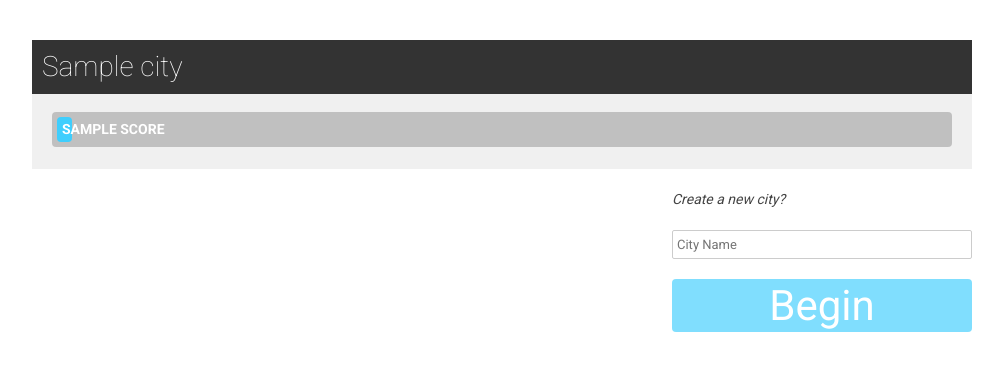
After one commit to ericrieper/Worldplay, a Flask app: template app/templates/city.html in a window 1280 px wide. The commit adds this page. Shown: the top 371 px of the page, without its empty margins (138-1141 px from the left). Run offline with Flask 2, Linux system fonts and the light colour scheme; the template is opened without the code that fills it: most values are stand-ins (such as "Sample title", 1, 10 or a date in 2020); a database or web service that is not in the repository returns one stand-in record (values such as "Sample title"); data that the repository does not hold is empty; some libraries are stand-ins or nearby versions.

Commit message:
Feature complete

```diff
--- a/app/routes.py
+++ b/app/routes.py
@@ -1,67 +1,125 @@
 from app import app
 from flask import render_template, json, jsonify, request, Response
+import pprint
+pp = pprint.PrettyPrinter(indent=4)
 
 ## DATABASE CONNECTION ##
 from pymongo import MongoClient
 from bson.objectid import ObjectId
-from bson import BSON
-from bson import json_util
+from bson import BSON, json_util
 client = MongoClient()
 db = client.worldGenDB
 questionColl = db.questions
 tokenColl = db.tokens
+cityColl = db.cities
+
+#-------------------FUNCTIONS-------------------#
+
+def makeJSON(data):
+	return Response(json.dumps(data, indent=4, default=json_util.default),  mimetype='application/json')
+
+def getScores(cityID):
+	cityData = cityColl.find_one({"_id" : ObjectId(cityID)})
+	answerCount = len(cityData['answers'])
+	scores = []
+
+
+	# FOR EACH ANSWER
+	for answer in cityData['answers']:
+		tokenScore = 0
+		questionID = answer['question']
+		response = answer['response'];
+		questionData = questionColl.find_one({"_id" : ObjectId(questionID)})
+
+		# FOR EACH TOKEN LINKED TO ANSWER
+		for token in questionData['questionTokens']:
+			currentTokenID = token['tokenID']
+			tokenName = tokenColl.find_one({'_id' : ObjectId(currentTokenID)})['name']
+
+			if (response == 0):
+				scoreChange = int(token['tokenValueNo'])
+			elif (response == 1):
+				scoreChange = int(token['tokenValueYes'])
+
+			for s in scores:
+			    if s['scoreTokenID'] == currentTokenID:
+			        s['score'] += scoreChange
+			        s['percent'] = getPercent(s['score'],answerCount)
+			        break
+			else:
+			    scores.append({'scoreTokenID' : currentTokenID, 'name' : tokenName, 'score' : scoreChange, 'percent' : getPercent(scoreChange,answerCount)})
+	#print "SCORES:\n"
+	#pp.pprint(scores)
+	return scores
+
+def getPercent(s,totalAnswers):
+	maxScore = totalAnswers * 5
+	scorePercent = ( (s+maxScore) / float((maxScore*2)) )*100
+	return scorePercent
+
+def getRounds():
+	rounds = db.settings.find_one({"setting": "rounds"})['value'];
+	return rounds
+
 
 #-------------------BROWSER NAVIGATION ROUTES-------------------#
 
 @app.route('/')
 @app.route('/index')
 def index():
-    user = { 'nickname': 'Miguel' }
-    posts = [
-        {
-            'author': { 'nickname': 'John' },
-            'body': 'Beautiful day in Portland!'
-        },
-        {
-            'author': { 'nickname': 'Susan' },
-            'body': 'The Avengers movie was so cool!'
-        }
-    ]
-    return render_template("index.html",
-        title = 'Home',
-        user = user,
-        posts = posts)
+    return render_template("index.html", title = 'Home')
 
 ### Creating a community
 @app.route('/gen')
 def gen():
 	return render_template("gen.html")
 
-### Submission screen
-@app.route('/submit')
-def submit():
-	return render_template("submit.html")
+### View City
+@app.route('/city/<cityid>', methods=['GET'])
+def cityView(cityid):
+	data = cityColl.find_one({"_id" : ObjectId(cityid)})
+	return render_template("city.html", title = 'City View', city = data)
 
 ### Admin ##########
 @app.route('/admin')
 def admin():
 	questions = questionColl.find()
 	tokens = tokenColl.find().sort("position", -1)
-	return render_template("admin.html", title = 'Administration', questions = list(questions), tokens = list(tokens))
+	cities = cityColl.find()
+	return render_template("admin.html", title = 'Administration', questions = list(questions), tokens = list(tokens), cities = list(cities), rounds = getRounds())
 
 #-------------------FUNCTIONAL ROUTES-------------------#
+
+### GET return all CITIES JSON #######
+@app.route('/api/cities', methods=['GET'])
+def getCities():
+	data = cityColl.find()
+	return makeJSON(list(data))
+
+### POST Add a new CITY ################
+@app.route('/api/city', methods=['POST'])
+def newCity():
+	content = request.get_json(force=True)
+	newTokenID = cityColl.insert(content)
+	return str(newTokenID)
+
+### GET return a single CITY JSON #######
+@app.route('/api/city/<cityid>', methods=['GET'])
+def getCity(cityid):
+	data = cityColl.find_one({"_id" : ObjectId(cityid)})
+	return makeJSON(data)
 
 ### GET Return all QUESTIONS JSON ############
 @app.route('/api/questions', methods=['GET'])
 def questions():
-	data = questionColl.find()
-	return Response(json.dumps(list(data), indent=4, default=json_util.default),  mimetype='application/json')
+	data = questionColl.find().limit(getRounds())
+	return makeJSON(list(data))
 
 ### GET a single QUESTION ###############################
 @app.route('/api/question/<questionid>', methods=['GET'])
 def getQuestion(questionid):
 	data = questionColl.find_one({"_id" : ObjectId(questionid)})
-	return Response(json.dumps(data, indent=4, default=json_util.default),  mimetype='application/json')
+	return makeJSON(data)
 
 ### POST Add a new QUESTION ################
 @app.route('/newQuestion', methods=['POST'])
@@ -69,10 +127,6 @@ def newQuestion():
 	content = request.get_json(force=True)
 	newPosition = questionColl.count()
 	content['position'] = newPosition
-	print "content ---"
-	print type(content)
-	print content
-	print "--- content"
 	newTokenID = questionColl.insert(content)
 	return 'Inserted question ID: ' + str(newTokenID)
 
@@ -80,8 +134,7 @@ def newQuestion():
 @app.route('/api/tokens', methods=['GET'])
 def tokens():
 	data = tokenColl.find()
-	return Response(json.dumps(list(data), indent=4, default=json_util.default),  mimetype='application/json')
-
+	return makeJSON(list(data))
 
 ### POST Add a new TOKEN ################
 @app.route('/newToken', methods=['POST'])
@@ -89,26 +142,30 @@ def newToken():
 	content = request.get_json(force=True)
 	newPosition = tokenColl.count()
 	content['position'] = newPosition
-	print "content ---"
-	print type(content)
-	print content
-	print "--- content"
 	newTokenID = tokenColl.insert(content)
 	return 'Inserted: ' + str(newTokenID)
 
-
-### DELETE a QUESTION or TOKEN ################################
+### DELETE a RESOURCE ################################
 @app.route('/api/<resourceType>/<tokenid>', methods=['DELETE'])
 def removeToken(resourceType,tokenid):
 	dropID = tokenid
 	if (resourceType == "token"):
 		remove = db.tokens.remove({"_id" : ObjectId(dropID)}, True)
 		return 'Attempting to remove token ' + dropID
-
+	elif (resourceType == "city"):
+		remove = db.cities.remove({"_id" : ObjectId(dropID)}, True)
+		return 'Attempting to remove city ' + dropID
 	else:
 		if (resourceType == "question"):
 			remove = db.questions.remove({"_id" : ObjectId(dropID)}, True)
 			return 'Attempting to remove question ' + dropID
-			print remove
 		else:
 			return 'DELETE received with wrong resource type.'
+
+### PUT Update total questions asked ############
+@app.route('/totalQuestions', methods=['PUT'])
+def totalQuestions():
+	content = request.get_json(force=True)
+	questionsAsked = content['questions']
+	db.settings.update({"setting": "rounds"}, {"$set": {"value": int(questionsAsked)}})
+	return str(getRounds())
--- a/app/static/css/layout.css
+++ b/app/static/css/layout.css
@@ -59,13 +59,18 @@ body {
 	padding: 2px 8px 2px 8px;
 	color: #fff !important;
 	text-decoration: none;
-	font-family: 'Roboto','Helvetica','Arial', sans-serif !important;
+	xfont-family: 'Roboto','Helvetica','Arial', sans-serif !important;
 	font-weight: 500;
 	font-size: 3em;
     -webkit-transition: opacity 0.2s;
     transition: opacity 0.2s;
     margin: 0;
     opacity: 0.66;
+    border-radius: 4px;
+    cursor: pointer;
+}
+i.flatButton{
+	font-size: 20px;
 }
 .flatButton:hover, .itemButton:hover {
 	opacity:1;
@@ -134,13 +139,11 @@ button:focus, input[type='range'] {
 .foldedForm {
 	background-color: rgba(0,0,0,0.05);
 	border-radius: 2px;
-	xpadding: 10px;
 	margin-bottom: 15px;
 	margin-top: 15px;
 }
 form {
 	margin:0;
-	xpadding-right: 10px;
 }
 
 .shrinky {
@@ -171,6 +174,9 @@ form > * {
 	padding: 10px;
 }
 
+ul.preFolded {
+	margin: 10px 0px 10px 0px;
+}
 .ynDisplay {
 	display: inline-block;
 	color: #fff;
@@ -181,15 +187,33 @@ form > * {
 	vertical-align: middle;
 	line-height: 20px;
 	border-radius: 2px;
-	opacity: 0.4;
+	opacity: 0.8;
 
 }
-
+li {line-height: normal}
 li label {
 	height: 30px;
 	line-height: 30px;
 }
 
+.buttonAside{
+	-webkit-box-sizing: border-box;
+	-moz-box-sizing: border-box;
+	box-sizing: border-box;
+	display: inline-block;
+	width: 75px;
+	height:40px;
+	vertical-align: top;
+	float-left;
+
+}
+.itemDesc {
+	-webkit-box-sizing: border-box;
+	-moz-box-sizing: border-box;
+	box-sizing: border-box;
+	display: inline-block;
+	width: 72%;
+}
 /* # GENERATION # */
 
 #cityVis {
@@ -230,6 +254,7 @@ li label {
 	text-transform: uppercase;
 	font-weight: 900;
 	color: #fff;
+	font-weight: 15px;
 }
 
 #nameInput {
--- a/app/static/js/main.js
+++ b/app/static/js/main.js
@@ -1,4 +1,3 @@
-
 // On page ready
 Zepto(function($){
 	$('.preFolded').hide();
@@ -27,8 +26,8 @@ function begin(){
 
 // Ajax GET for dynamic content container
 function navigate(route){
-	$('#mainContainer').addClass('animated fadeOut');
-	$(' #mainContainer').one('webkitAnimationEnd mozAnimationEnd MSAnimationEnd oanimationend animationend', function(){
+	dip('#mainContainer',0);
+	$('#mainContainer').one('webkitAnimationEnd mozAnimationEnd MSAnimationEnd oanimationend animationend', function(){
 		$.get(route, function(response){
 			$('#activeContainer').html(response);
 			if(route == "/gen"){
@@ -40,24 +39,25 @@ function navigate(route){
 					$('#cityVis ul').append(tokenHTML);
 				}
 				displayQuestion();
-				dip('#mainContainer',1);
 				$('#bottomFunctions').addClass('animated fadeIn');
 				$('#bottomFunctions').removeClass('hidden');
 			}
 			else {updateContent(response)}
+			dip('#mainContainer',1);
 		})
-	});
+	})
 }
 
+// Fade element in / out
 function dip(el,dir){
 
 	if (dir == 0){
-		$(el).addClass('fadeOut');
 		$(el).removeClass('fadeIn');
+		$(el).addClass('animated fadeOut');
 	}
 	else if (dir == 1){
 		$(el).removeClass('fadeOut');
-		$(el).addClass('fadeIn');
+		$(el).addClass('animated fadeIn junks');
 	}
 }
 
@@ -77,6 +77,7 @@ var currQuestion = 0;
 var totalQuestions = 0;
 var clientAnswers = [];
 var genName = "New City";
+var scores = [];
 
 
 function getQuestions(){
@@ -90,7 +91,6 @@ function getTokens(){
 	$.getJSON('/api/tokens', function(data){
 		tokens = data;
 		totalTokens = tokens.length;
-		//console.log(JSON.stringify(tokens));
 	})
 }
 
@@ -109,24 +109,25 @@ function displayQuestion() {
 }
 
 function answerQuestion(response){
-	data = {'question' : clientQuestions[currQuestion]._id.$oid, 'response' : response, 'score' : 0};
+	data = {'question' : clientQuestions[currQuestion]._id.$oid, 'response' : response};
 	clientAnswers.push(data);
 	debugClient();
 	updateBars();
 	currQuestion++;
 	if (currQuestion < totalQuestions){displayQuestion()}
-	//else {displaySubmit()}
+	else {displaySubmit()}
 }
 
 function updateBars(){
-	console.log('\n\n\nUpdating bars...\n\n\n');
-	var scores = [];
-
-	for (i = 0; i < totalTokens; i++){
-		scores.push({'tID' : tokens[i]._id.$oid, 'score' : 0});
+	scores = [];
+	for (i = 0; i < totalTokens; i++){ // CREATE SCORE OBJECTS
+		scores.push({
+		'tID' : tokens[i]._id.$oid,
+			'name' : tokens[i].name,
+			'percent' : 0,
+			'score' : 0
+		});
 	}
-
-	console.log('SCORES is: ' + JSON.stringify(scores));
 
 	for (i = 0; i < clientAnswers.length; i++){ // FOR EACH ANSWERED QUESTION
 		for (t = 0; t < totalTokens; t++) { // FOR EACH TOKEN
@@ -141,39 +142,34 @@ function updateBars(){
 			}
 		}
 	}
-	console.log('--UPDATEDSCORES is: ' + JSON.stringify(scores));
 	// DONE TABULATING, UPDATE BARS
-	//console.log('scores is...' + JSON.stringify(scores));
-
 	for (i = 0; i < scores.length; i++){ // FOR EACH SCORE
 		var maxScore = totalQuestions * 5;
 		var scorePercent = ((scores[i].score+maxScore) / (maxScore*2))*100;
-		console.log('Trying to update ' + scores[i].tID + ' to ' + scorePercent);
+		scores[i].percent = scorePercent;
 		$('#bar-'+scores[i].tID + " span").width(scorePercent+'%')
 	}
-
-
-
-}
-
-
-
-
-
+} // END of updateBars()
 
 
 function displaySubmit(){
-	navigate('/submit');
-	dip('#bottomFunctions',0);
+
+		dip('#bottomFunctions',0);
+		$('#bottomFunctions').one('webkitAnimationEnd mozAnimationEnd MSAnimationEnd oanimationend animationend', function(){
+			submitGen();
+		})
+
 }
 
 /*-------------------SUBMISSION VIEW-------------------*/
 
 function submitGen(){
-	$.post('/api/gen/', JSON.stringify(data), function(response){
-		alert(response);
-		//location.reload();
+	var data = {'cityName' : genName, 'answers' : clientAnswers, 'scores' : scores};
+	$.post('/api/city', JSON.stringify(data), function(response){
+		var newLoc = "/city/"+response;
+		window.location.assign(newLoc);
 	})
+
 }
 
 /*-------------------ADMIN VIEW-------------------*/
@@ -183,14 +179,36 @@ function display(eid){
 	$('#'+eid).toggle();
 }
 
+$('.qView').on('click',function(e){
+	eid = $(this).attr('id').slice(3);
+	console.log('eid: ' + eid);
+	display('qD-'+eid);
+})
+
 // Update slider box
 $('.tokenValueInput').change(function(e){
-	//console.log($(this).val());
 	var yn = $(this).attr('name').slice(0,1);
-	//console.log ("YN: " + yn);
 	var sliderID = $(this).attr('name').slice(2);
-	//console.log ("sliderID: " + sliderID);
 	$('#'+yn+'Val-'+sliderID).html($(this).val());
+})
+
+$('#qSlider').change(function(e){
+	var newAmount = $(this).val();
+	var data = JSON.stringify({'questions' : newAmount});
+	$('#qSliderDisp').html($(this).val());
+
+	$.ajax({
+		url: '/totalQuestions',
+		type: 'PUT',
+		data: data,
+		success: function(data) {
+			$('#qSliderDisp').addClass('animated flash');
+			$('#qSliderDisp').one('webkitAnimationEnd mozAnimationEnd MSAnimationEnd oanimationend animationend', function(){
+				$('#qSliderDisp').removeClass('flash');
+			})
+		}
+	});
+
 })
 
 //////////// QUESTIONS ///////////////////
@@ -204,16 +222,14 @@ $('#newQuestionForm').submit(function(e){
 		var itemID = $(item).attr('name').slice(2);
 		var itemValueNo = $(item).val();
 		var itemValueYes = $('#ySlider-'+itemID).val();
-		//console.log('itemValueYes: ' + itemValueYes);
 		var newItem = {'tokenID' : itemID , 'tokenValueNo' : itemValueNo,  'tokenValueYes' : itemValueYes}
 		questionTokens.push(newItem);
 	})
 
 	var data = {'questionText' : questionText, 'questionTokens' : questionTokens};
-	//console.log('data is: ' + JSON.stringify(data));
 
 	$.post('/newQuestion', JSON.stringify(data), function(response){
-		alert(JSON.stringify(response));
+		//alert(JSON.stringify(response));
 		location.reload();
 	})
 })
@@ -228,10 +244,10 @@ $('#newTokenForm').submit(function(e){
 	var formData = JSON.stringify(data);
 
 	$.post('/newToken', formData, function(response){
-		alert(JSON.stringify(response));
+		//alert(JSON.stringify(response));
 		location.reload();
 	})
-	//console.log('Form data is: ' + formData);
+
 })
 
 // Remove existing TOKEN from DB
@@ -242,11 +258,12 @@ $('.remover').on('click',function(e){
 	var resourceType;
 	if ($(this).hasClass("tokenDel")){resourceType = "token"}
 	else if ($(this).hasClass("questionDel")){ resourceType = "question"}
+	else if ($(this).hasClass("cityDel")){ resourceType = "city"}
 	$.ajax({
 	    url: '/api/'+resourceType+'/'+dropID,
 	    type: 'DELETE',
 	    success: function(result) {
-	        alert('Response: ' +result);
+	        //alert('Response: ' +result);
 	        location.reload();
 	    }
 	});
--- /dev/null
+++ b/app/templates/city.html
@@ -0,0 +1,35 @@
+{% extends "master.html" %}
+
+{% block content %}
+
+<div id="fb-root"></div>
+<script>(function(d, s, id) {
+  var js, fjs = d.getElementsByTagName(s)[0];
+  if (d.getElementById(id)) return;
+  js = d.createElement(s); js.id = id;
+  js.src = "//connect.facebook.net/en_US/sdk.js#xfbml=1&appId=545450948893517&version=v2.0";
+  fjs.parentNode.insertBefore(js, fjs);
+}(document, 'script', 'facebook-jssdk'));</script>
+
+<div id="content">
+
+	<div class="sixteen columns">
+		<div id="cityVis">
+			<h3 class="reverse">{{city.cityName}}</h3>
+			<ul id="statList">
+				{% for score in city.scores %}
+				<li><span style="width: {{score.percent}}%">{{ score.name }}</span></li>
+				{% endfor %}
+			</ul>
+		</div>
+	</div>
+	<div class="two-thirds column">
+		<p><div class="fb-like" data-href="http://107.170.32.230:5000/city/{{ city._id }}" data-layout="standard" data-action="like" data-show-faces="true" data-share="true"></div></p>
+	</div>
+	<div class="one-third column">
+		<p><em>Create a new city?</em></p>
+		<p id="nameInput"><input type="text" id="cityName" placeholder="City Name" class="wide"></p>
+		<p class="center"><button id="beginButton" class="flatButton editor wide">Begin</button></p>
+	</div>
+</div>
+{% endblock %}
--- a/app/templates/gen.html
+++ b/app/templates/gen.html
@@ -3,7 +3,7 @@
 	<div class="eight columns">
 		<div id="cityVis">
 			<h3 class="reverse">&nbsp;</h3>
-			<ul></ul>
+			<ul id="statList"></ul>
 		</div>
 	</div>
 </div>
--- a/app/templates/index.html
+++ b/app/templates/index.html
@@ -3,7 +3,7 @@
 {% block content %}
 <div id="content">
 	<div class="fifteen columns"><h3>Worldplay is a balancing act</h3></div>
-	<div class="one column center"><i class="fa fa-globe fa-3x"></i></div>
+	<div class="one column center"><i class="fa fa-globe fa-3x animated rollIn"></i></div>
 	<div class="sixteen columns"><hr></div>
 	<div class="two-thirds column">
 		<p>With Worldplay you are given the opportunity to build a city to your design.</p>
--- a/app/templates/master.html
+++ b/app/templates/master.html
@@ -8,9 +8,7 @@
 	<!-- Basic Page Needs
   ================================================== -->
 	<meta charset="utf-8">
-	<title>Worldplay</title>
-	<meta name="description" content="">
-	<meta name="author" content="">
+	<meta name="description" content="Generate a city based on your decisions.">
 
 	<!-- Mobile Specific Metas
   ================================================== -->
@@ -18,20 +16,22 @@
 
 	<!-- CSS
   ================================================== -->
-	<link rel="stylesheet" href="static/css/base.css">
-	<link rel="stylesheet" href="static/css/skeleton.css">
-	<link rel="stylesheet" href="static/css/animate.css">
+	<link rel="stylesheet" href="/static/css/base.css">
+	<link rel="stylesheet" href="/static/css/skeleton.css">
+	<link rel="stylesheet" href="/static/css/animate.css">
 	<link href='http://fonts.googleapis.com/css?family=Roboto:100,700,400' rel='stylesheet' type='text/css'>
 	<link href="//maxcdn.bootstrapcdn.com/font-awesome/4.1.0/css/font-awesome.min.css" rel="stylesheet">
-	<link rel="stylesheet" href="static/css/layout.css">
+	<link rel="stylesheet" href="/static/css/layout.css">
 
-	<!-- Favicons
-	==================================================
-	<link rel="shortcut icon" href="static/img/favicon.ico">
-	<link rel="apple-touch-icon" href="static/img/apple-touch-icon.png">
-	<link rel="apple-touch-icon" sizes="72x72" href="static/img/apple-touch-icon-72x72.png">
-	<link rel="apple-touch-icon" sizes="114x114" href="static/img/apple-touch-icon-114x114.png">
-	 -->
+
+	{% if title == "City View" %}
+		<title>Worldplay: {{city.cityName}}</title>
+		<meta property="og:title" content="Worldplay: {{city.cityName}}" />
+		<meta property="og:type" content="website" />
+		<meta property="og:url" content="http://107.170.32.230:5000/city/{{ city._id }}" />
+	{% else %}
+		<title>Worldplay</title>
+	{% endif %}
 
 </head>
 <body>
@@ -42,28 +42,21 @@
 	================================================== -->
 
 	<div id="mainContainer" class="container">
-		<div id="header">
-		<!--
-			<div class="sixteen columns">
-				<h1>Worldplay: {{title}}</h1>
-				<hr />
-			</div>
-		-->
-		</div>
+		<div id="header"></div>
 		<div id="activeContainer" class="animated fadeIn">
 				{% block content %}{% endblock %}
 		</div>
 	</div><!-- container -->
 
-		<div id="bottomFunctions" class="hidden">
-			<div class="half"><button id="noButton" class="flatButton no wide">No</button></div>
-			<div class="half"><button id="yesButton" class="flatButton yes wide">Yes</button></div>
-		</div>
+	<div id="bottomFunctions" class="hidden">
+		<div class="half"><button id="noButton" class="flatButton no wide">No</button></div>
+		<div class="half"><button id="yesButton" class="flatButton yes wide">Yes</button></div>
+	</div>
 
 
 
-<script src="static/js/zepto.min.js"></script>
-<script src="static/js/main.js"></script>
+<script src="/static/js/zepto.min.js"></script>
+<script src="/static/js/main.js"></script>
 <!-- End Document
 ================================================== -->
 </body>
--- a/app/templates/submit.html
+++ /dev/null
@@ -1,5 +0,0 @@
-<div id="content">
-	<div class="sixteen columns"><h2 id="questionDisplay">&nbsp;</h2></div>
-	<div class="sixteen columns"><div id="worldVis"></div></div>
-	<div class="sixteen columns"><p id="worldInfo">&nbsp;</p>
-</div>
```
Also changed, not shown: app/templates/admin.html (+41 -12 lines), app/static/img/apple-touch-icon-114x114.png (deleted), app/static/img/apple-touch-icon-72x72.png (deleted), app/static/img/apple-touch-icon.png (deleted), app/static/img/favicon.ico (deleted).
